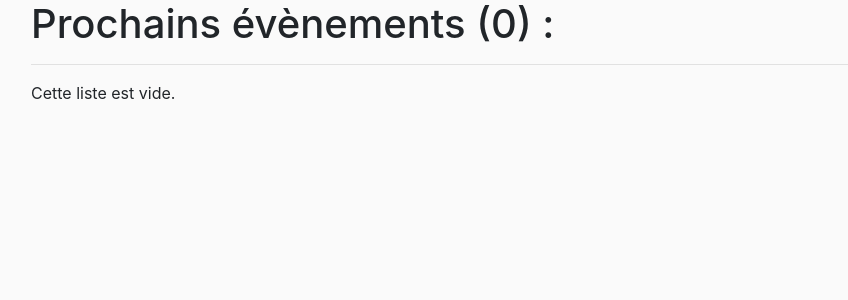
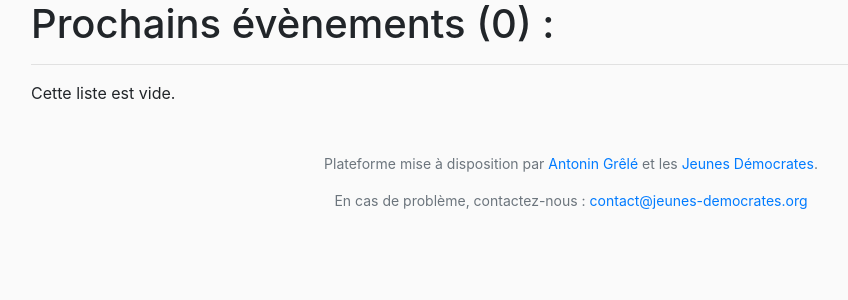
Before and after one commit to jeunes-democrates/covoiturage-jdem, a Django app: page /covoiturage/events/ in a window 1280 px wide. Shown: the top 300 px of the page, without its empty margins (69-917 px from the left). Run offline with Django 3.2, Linux system fonts and the light colour scheme; data that the repository does not hold is empty; some libraries are stand-ins or nearby versions.

Commit message:
small fixes

```diff
--- a/_project/settings.py
+++ b/_project/settings.py
@@ -142,8 +142,8 @@ LOGOUT_URL = '/logout/'
 
 INSTALLED_APPS += ['anymail',]
 
-EMAIL_SUBJECT_PREFIX = '[Covoiturage JDem] ' # standard setting
-DEFAULT_FROM_EMAIL = 'Covoiturage JDem <covoiturage@jdem.fr>'
+EMAIL_SUBJECT_PREFIX = '[Covoitorange] ' # standard setting
+DEFAULT_FROM_EMAIL = 'Covoitorange <covoiturage@jdem.fr>'
 EMAIL_SHOULD_FAIL_SILENTLY = True
 
 EMAIL_BACKEND = "anymail.backends.mailgun.MailgunBackend"  # or sendgrid.SendGridBackend, or...
--- a/rideshare/templates/rideshare/ride_list.html
+++ b/rideshare/templates/rideshare/ride_list.html
@@ -29,7 +29,7 @@
 			<i class="fa fa-plus"></i> Demander un trajet
 		</a>
 
-		<a class="btn btn-secondary" href="mailto:evenements@jeunes-democrates.org?subject=Problème sur le site de coivoiturage">
+		<a class="btn btn-secondary" href="mailto:contact@jeunes-democrates.org?subject=Problème sur le site de coivoiturage">
 			<i class="fa fa-question"></i> Aide<!-- TODO : make it better help -->
 		</a>
 
--- a/static/templates/base.html
+++ b/static/templates/base.html
@@ -29,6 +29,17 @@
 
 {% block footer %}
 
+	<div class="container small text-muted" style="text-align: center; margin: 3rem auto;">
+	<p>
+		Plateforme mise à disposition par
+		<a target="_blank" href="http://m.me/antoningrele">Antonin Grêlé</a> et les
+		<a target="_blank" href="http://jeunes-democrates.org">Jeunes Démocrates</a>.
+	</p>
+	<p>
+		En cas de problème, contactez-nous : <a href="mailto:contact@jeunes-democrates.org?subject=Problème sur le site de covoiturage">contact@jeunes-democrates.org</a>
+		</p>
+	<div>
+
 {% endblock footer %}
 
 
```
